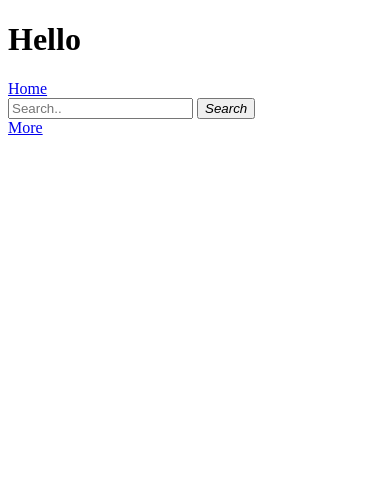
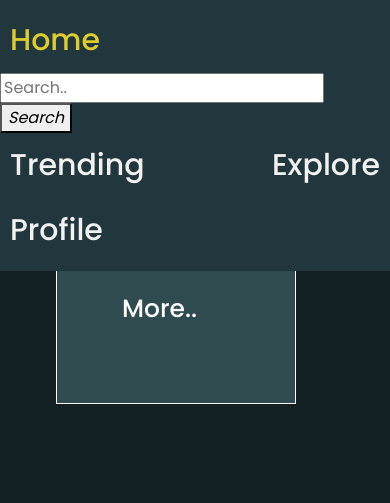
Before and after one commit to s3723189/COSC2626_A3__s3723189_s3737757, a Flask app: page /home in a window 390 px wide. Shown: the top 503 px of the page. Run offline with Flask 2, Linux system fonts and the light colour scheme; data that the repository does not hold is empty.

Commit message:
Fixed search function in home.py & finished ui for home

```diff
--- a/routes/home.py
+++ b/routes/home.py
@@ -5,26 +5,26 @@
 from . import routes
 
 import requests
-@routes.route('/home/<search>', methods = ['GET', 'POST'])
 @routes.route('/home', methods = ['GET', 'POST'])
-def home(search = None):
+def home():
 
     search_data = []
 
-    if request.method == 'POST':
-        search = request.form['search']
+    search = request.args.get('search', None)
 
 
 
     request_query = "https://552vpnxh6b.execute-api.us-east-1.amazonaws.com/default/TrendingFunction"
     result = requests.get(url = request_query)
     data = result.json()
-    data = data[:5]
+    data = data[:4]
 
     if search is not None:
         search_data = return_movies(search)
-        return render_template("home.html", mov = data, search_mov = search_data)
-
+        print(search_data)
+        return render_template("home.html", mov = data, search_mov = search_data, keyword = search)
+    else:
+        print('Search none')
 
 
     return render_template("home.html", mov = data)
--- a/static/style.css
+++ b/static/style.css
@@ -197,3 +197,34 @@
   div.scrollmenu a:hover {
     background-color: rgb(64, 100, 92);
   }
+
+  /*home page*/
+
+  .home_list .item {
+    color: white;
+    float:left;
+}
+
+ul {
+    list-style-type: none;
+}
+
+.home_list li.more.item {
+    width: 240px;
+    height: 160px;
+    padding: 45px 65px;
+    border: solid 1px #ffffff;
+    background-color: rgb(47, 75, 80);
+}
+
+.home_list li.more.item a {
+    text-decoration: none;
+    color: rgb(255, 255, 255);
+    font-weight: 500;
+    font-size: 25px;
+    text-align: center;
+}
+
+div.row.section {
+    margin: 100px 0px;
+}
--- a/templates/home.html
+++ b/templates/home.html
@@ -2,51 +2,75 @@
 
 <html>
     <body>
-        <h1>Hello {{session["username"]}}</h1>
-        <div>
-            <a class="active" href="#home">Home</a>
+        <head>
+            <link href="https://cdn.jsdelivr.net/npm/bootstrap@5.0.1/dist/css/bootstrap.min.css" rel="stylesheet" integrity="sha384-+0n0xVW2eSR5OomGNYDnhzAbDsOXxcvSN1TPprVMTNDbiYZCxYbOOl7+AMvyTG2x" crossorigin="anonymous">
+            <link rel="stylesheet" href="/static/style.css">
+            <link rel="preconnect" href="https://fonts.gstatic.com">
+            <link href="https://fonts.googleapis.com/css2?family=Poppins:wght@300;400;500;700&display=swap" rel="stylesheet">
+        </head>
+            <div class="navbar">
+                <a class="current"  href="{{url_for('routes.home')}}">Home</a>
 
-              <form action={{url_for('routes.home')}} method = "post">
-                <input type="text" placeholder="Search.." name="search">
+                <form action={{url_for('routes.home')}} method = "get">
+                    <input type="text" placeholder="Search.." name="search" value="{{keyword}}">
                 <button type="submit"><i class="fa fa-search">Search</i></button>
-              </form>
+                </form>
 
-        </div>
-
-        {% for row in mov %}
+                <a href="{{url_for('routes.trending')}}">Trending</a>
+                <a href="{{url_for('routes.explore')}}">Explore</a>
+                <a href="{{url_for('routes.profile')}}">Profile</a>
+            </div>
 
 
 
-        <img src="{{row[4]}}" width="500" height="600">
-        <a>
-            Name: {{row[1]}}
-            Year: {{row[8]}}
-            Views: {{row[10]}}
+        <div class="container_page container">
+            <div class="row section">
+                <div class="col">
+                    <h2>What't Trending?</h2>
+                        <ul class="home_list">
+                            {% for index in range(mov|length) %}
+                            <li class="item">
+                                {% if index == 0 %}
+                                    <iframe width="1200" height="500" src="{{mov[index][3]}}">
+                                    </iframe>
+                                {% else %}
+                                    <iframe width="320" height="160" src="{{mov[index][3]}}">
+                                    </iframe>
+                                {% endif %}
+                            </li>
+                            {% endfor %}
+                            <li class="more item">
+                                <a href= "{{url_for('routes.trending')}}">More..</a>
+                            </li>
+                        </ul>
+                        <div class="clearfix">
 
-        </a>
+                        </div>
+                </div>
+            </div>
 
-
-        {% endfor %}
-        <a href= "{{url_for('routes.trending')}}">More </a>
-
-        <br>
-        {% if search_mov is defined %}
-        Search result
-        {% endif %}
-        <br>
-        {% for row in search_mov %}
-
-
-
-        <img src="{{row[0][4]}}" width="500" height="600">
-        <a>
-            Name: {{row[0][1]}}
-
-        </a>
-
-
-        {% endfor %}
+            <div class="row section">
+                <div class="col movie_list">
+                    {% if search_mov is defined %}
+                    <h2>Search result</h2>
+                    {% endif %}
+                    {% for row in search_mov %}
+                        <a href="{{url_for('routes.movie', movie_name=row[0][0])}}">
+                            <div class="movie row">
+                                    <div class="col-md-3">
+                                        <img src={{row[0][4]}} width="200px" height="200px">
+                                    </div>
+                                    <div class="col-md-6 title">
+                                        <div class="item">{{row[0][1]}} ({{row[0][7]}})</div>
+                                    </div>
+                                    <div class="col-md-3 rating">
+                                        <div class="item"><img src="https://d1jphzkpp95em7.cloudfront.net/star.png" width="50px" height="50px">{{row[0][9]}}</div>
+                                    </div>
+                            </div>
+                        </a>
+                    {% endfor %}
+                </div>
+            </div>
+        </div>
     </body>
-
-
 </html>
```
